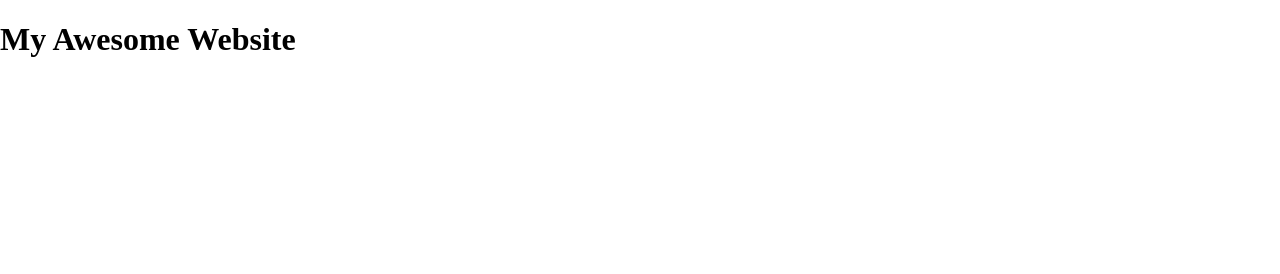
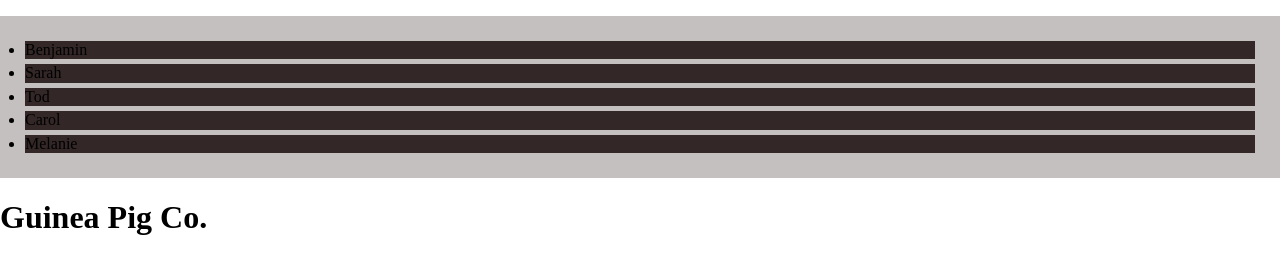
Before and after one commit to CTECH-IT/independent-project-1-Mon-day, a plain HTML site: page index.html in a window 1280 px wide. Drawn offline with nearby package versions, Linux system fonts and the light colour scheme.

Commit message:
name list, images, ul style

```diff
--- a/index.html
+++ b/index.html
@@ -9,10 +9,16 @@
     <link rel="stylesheet" href="https://cdnjs.cloudflare.com/ajax/libs/normalize/8.0.1/normalize.min.css">
     <link rel="stylesheet" href="stylesheets/styles.css">
   </head>
-
+<ul>
+  <li>Benjamin</li>
+  <li>Sarah</li>
+  <li>Tod</li>
+  <li>Carol</li>
+  <li>Melanie</li>
+</ul>
 <body>
   <header>
-    <h1 class="page-title">My Awesome Website</h1>
+    <h1 class="page-title">Guinea Pig Co.</h1>
   </header>
 
   <script src="scripts/main.js"></script>
--- a/stylesheets/styles.css
+++ b/stylesheets/styles.css
@@ -1 +1,9 @@
 /* Put your CSS here */
+ul {
+  background: #c4c0c0;
+  padding: 20px;
+}
+ul li {
+  background: #332727;
+  margin: 5px;
+}
```
Also changed, not shown: img/gp1.jpg (added), img/gp2.jpg (added), img/gp3.jpg (added), img/gp4.jpg (added), img/gp5.jpg (added).
